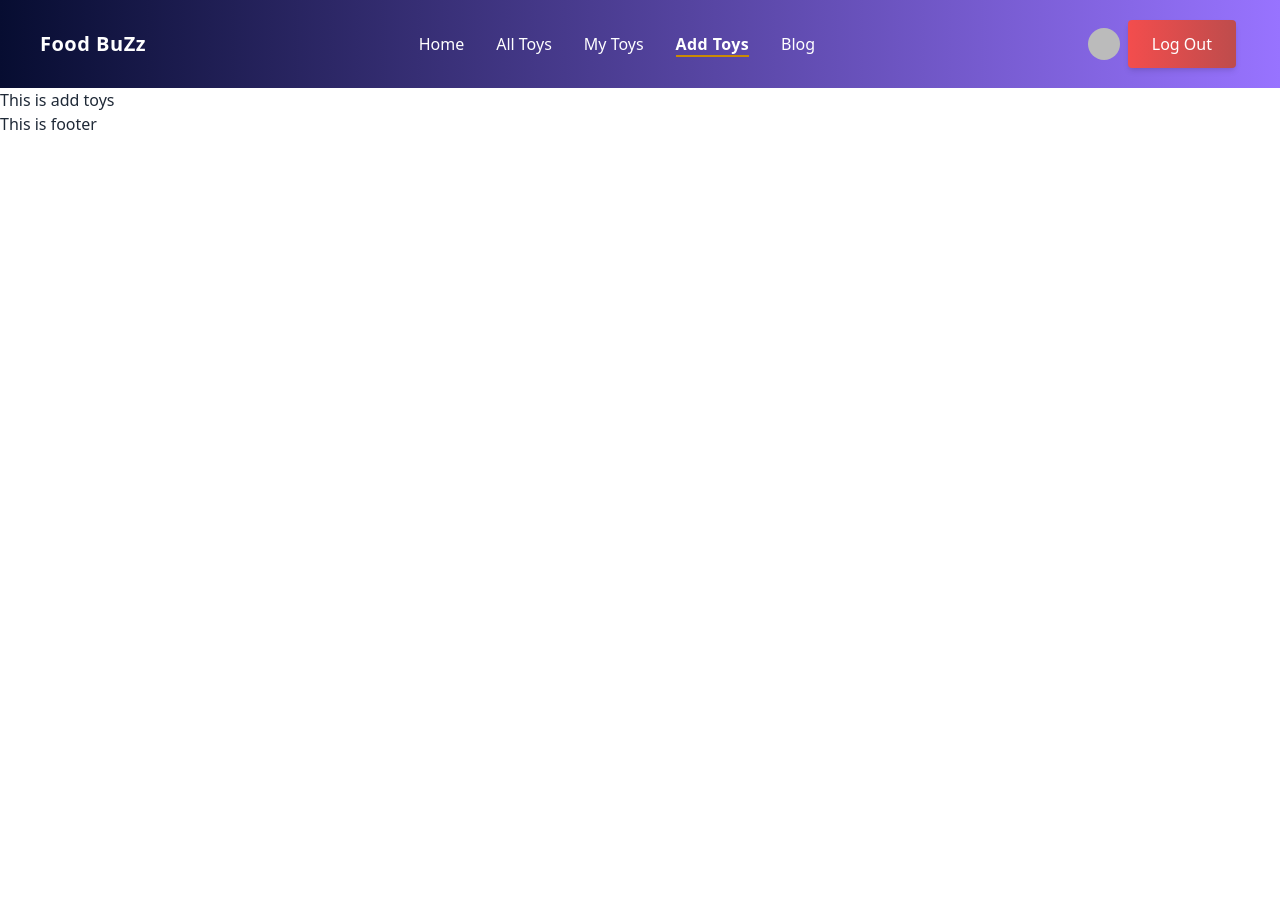
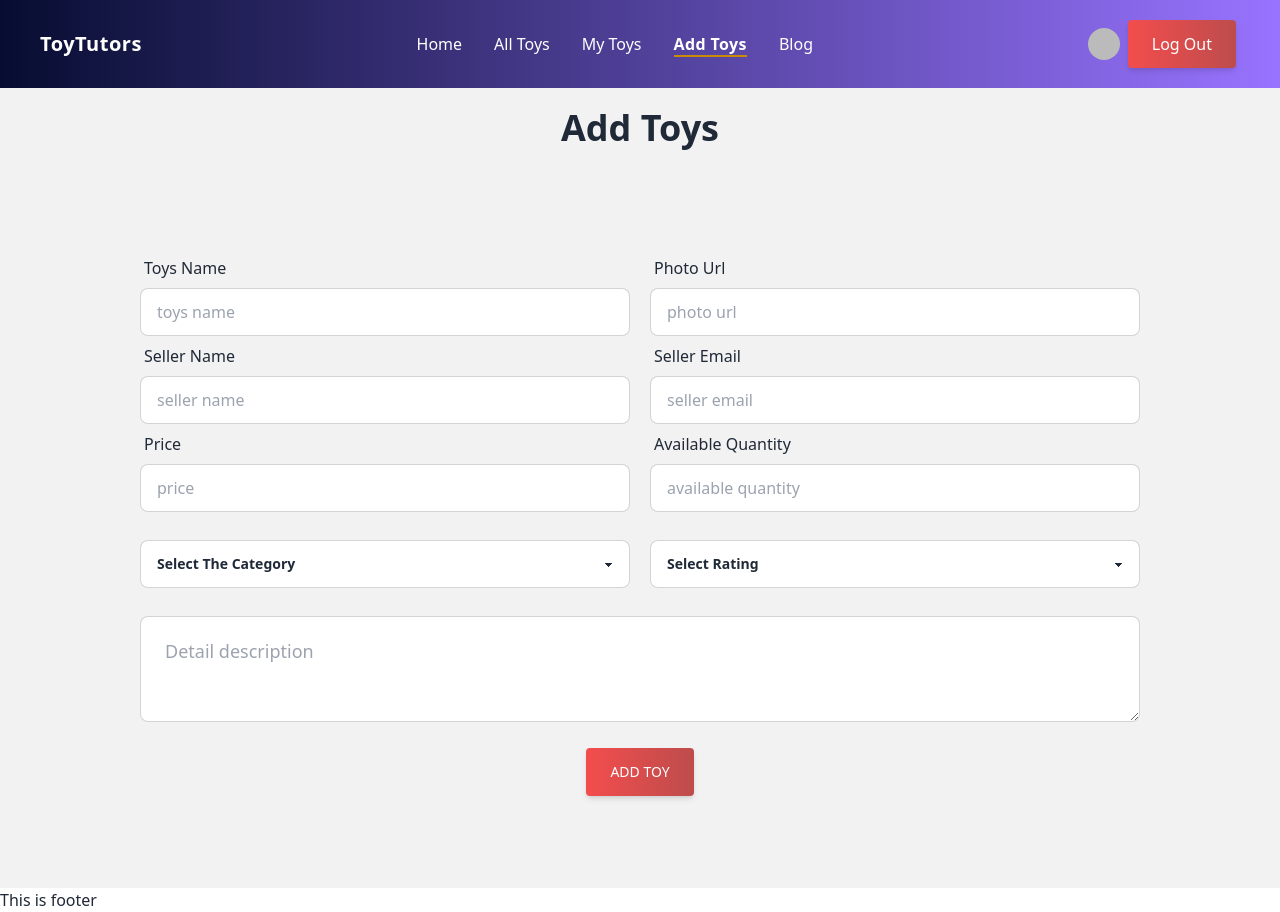
Before and after one commit to AbdullahANoman/Toy-Tustors-client-side, a React (Vite) app: page /addToys in a window 1280 px wide. Before the commit the page ends 800 px from the top, so only its background shows below. Built offline with nearby package versions, Linux system fonts and the light colour scheme; no server answers; sample sign-in values are in the browser's storage.

Commit message:
added add toys

```diff
--- a/package.json
+++ b/package.json
@@ -17,8 +17,10 @@
     "match-sorter": "^6.3.1",
     "react": "^18.2.0",
     "react-dom": "^18.2.0",
+    "react-hook-form": "^7.43.9",
     "react-icons": "^4.8.0",
     "react-router-dom": "^6.11.2",
+    "react-tabs": "^6.0.1",
     "sort-by": "^1.2.0"
   },
   "devDependencies": {
--- a/src/Pages/AddToys/AddToys.jsx
+++ b/src/Pages/AddToys/AddToys.jsx
@@ -1,11 +1,168 @@
-import React from 'react';
+import { useContext } from "react";
+import { useForm } from "react-hook-form";
+import { AuthContext } from "../../Provider/AuthProvider";
 
 const AddToys = () => {
-    return (
-        <div>
-            <p>This is add toys</p>
-        </div>
-    );
+  const { user } = useContext(AuthContext);
+  console.log(user);
+  const {
+    register,
+    handleSubmit,
+    watch,
+    formState: { errors },
+  } = useForm();
+  const onSubmit = (data) => console.log(data);
+
+  console.log(watch("example")); // watch input value by passing the name of it
+
+  return (
+    /* "handleSubmit" will validate your inputs before invoking "onSubmit" */
+    <div className=" md:px-[140px] py-5 min-h-screen bg-base-200">
+      <div className="">
+        <p className="text-center text-4xl font-semibold">Add Toys </p>
+        <form className="mt-[100px]" onSubmit={handleSubmit(onSubmit)}>
+          {/* register your input into the hook by invoking the "register" function */}
+          <div className="flex md:flex-row flex-col w-full gap-5">
+            <div className="md:w-1/2">
+              <label className="label">
+                <span>Toys Name</span>
+              </label>
+              <input
+                defaultValue={""}
+                {...register("toyName")}
+                className="input input-bordered w-full "
+                placeholder="toys name"
+              />
+            </div>
+
+            <div className="md:w-1/2">
+              <label className="label">
+                <p>Photo Url</p>
+              </label>
+              <input
+                defaultValue={""}
+                {...register("photo")}
+                className="input input-bordered w-full"
+                placeholder="photo url"
+              />
+            </div>
+          </div>
+
+          <div className="flex md:flex-row flex-col w-full gap-5">
+            <div className="md:w-1/2">
+              <label className="label">
+                <span>Seller Name</span>
+              </label>
+              <input
+                defaultValue={""}
+                {...register("sellerName")}
+                className="input input-bordered w-full"
+                placeholder="seller name"
+              />
+            </div>
+
+            <div className="md:w-1/2">
+              <label className="label">
+                <span>Seller Email</span>
+              </label>
+              <input
+                defaultValue={""}
+                {...register("sellerEmail")}
+                className="input input-bordered w-full"
+                placeholder="seller email"
+              />
+            </div>
+          </div>
+
+          <div className="flex md:flex-row flex-col w-full gap-5">
+            <div className="md:w-1/2">
+              <label className="label">
+                <span>Price</span>
+              </label>
+              <input
+                defaultValue={""}
+                {...register("price")}
+                className="input input-bordered w-full"
+                placeholder="price"
+              />
+            </div>
+
+            <div className="md:w-1/2">
+              <label className="label">
+                <span>Available Quantity</span>
+              </label>
+              <input
+                defaultValue={""}
+                {...register("quantity", { required: true })}
+                className="input input-bordered w-full"
+                placeholder="available quantity "
+                type="number"
+              />
+            </div>
+          </div>
+
+          <div className="flex md:flex-row flex-col w-full gap-5">
+            <div className="md:w-1/2">
+              <select
+                className="select select-bordered w-full mt-7"
+                {...register("category")}
+              >
+                <option disabled selected>
+                  Select The Category
+                </option>
+                <option value="female"> Math Toys</option>
+                <option value="male">Language Toys</option>
+                <option value="other">Science Toys</option>
+              </select>
+            </div>
+
+            <div className="md:w-1/2">
+              <select
+                className="select select-bordered w-full mt-7"
+                {...register("rating")}
+              >
+                <option disabled selected>
+                  Select Rating
+                </option>
+                <option value="1">1 STAR</option>
+                <option value="2">2 STAR</option>
+                <option value="3">3 STAR</option>
+                <option value="4">4 STAR</option>
+                <option value="5">5 STAR</option>
+              </select>
+            </div>
+          </div>
+
+          <div className="w-full">
+            {/* <label className="label">
+              <span>Detail description</span>
+            </label> */}
+            <textarea
+              defaultValue={""}
+              {...register("description")}
+              placeholder="Detail description"
+              className="textarea textarea-bordered textarea-lg w-full mt-7 "
+              type="text"
+            ></textarea>
+          </div>
+
+          {/* include validation with required or other standard HTML validation rules */}
+          {/* <input {...register("exampleRequired", { required: true })} /> */}
+
+          {/* errors will return when field validation fails  */}
+          {errors.exampleRequired && <span>This field is required</span>}
+
+          <div className="text-center mt-5">
+            <input
+              type="submit"
+              value={"Add Toy"}
+              className="btn btn-primary "
+            />
+          </div>
+        </form>
+      </div>
+    </div>
+  );
 };
 
 export default AddToys;
--- a/src/Pages/Home/Home.jsx
+++ b/src/Pages/Home/Home.jsx
@@ -1,9 +1,11 @@
+import AllCategory from "../../components/AllCategory";
 
 
 const Home = () => {
     return (
         <div>
             <p>This is home</p>
+            <AllCategory></AllCategory>
         </div>
     );
 };
--- a/src/Shared/Navbar.jsx
+++ b/src/Shared/Navbar.jsx
@@ -1,4 +1,3 @@
-
 import { Bars3BottomRightIcon, XMarkIcon } from "@heroicons/react/24/solid";
 import { useContext, useState } from "react";
 import { Link, NavLink } from "react-router-dom";
@@ -19,7 +18,7 @@ const Navbar = () => {
           {/* Logo Section */}
           <Link to="/" className="inline-flex items-center">
             <span className="ml-2 text-xl font-bold tracking-wide text-white">
-              Food BuZz
+              ToyTutors
             </span>
           </Link>
 
@@ -43,10 +42,14 @@ const Navbar = () => {
                 All Toys
               </NavLink>
             </li>
+            {user && (
+              <>
                 <li>
                   <NavLink
                     to="/myToys"
-                className={({ isActive }) => (isActive ? "active" : "default")}
+                    className={({ isActive }) =>
+                      isActive ? "active" : "default"
+                    }
                     title="My Toys"
                   >
                     My Toys
@@ -55,12 +58,16 @@ const Navbar = () => {
                 <li>
                   <NavLink
                     to="/addToys"
-                className={({ isActive }) => (isActive ? "active" : "default")}
+                    className={({ isActive }) =>
+                      isActive ? "active" : "default"
+                    }
                     title="Add Toys"
                   >
                     Add Toys
                   </NavLink>
                 </li>
+              </>
+            )}
 
             <li>
               <NavLink
@@ -122,7 +129,7 @@ const Navbar = () => {
                     <div>
                       <Link to="/" className="inline-flex items-center">
                         <span className="ml-2 text-xl font-bold tracking-wide text-gray-800 uppercase">
-                          Food BuZz
+                        ToyTutors
                         </span>
                       </Link>
                     </div>
@@ -145,7 +152,25 @@ const Navbar = () => {
                           Home
                         </Link>
                       </li>
-
+                      <li className="text-black">
+                        <Link to="/allToys" className="default">
+                          All Toys
+                        </Link>
+                      </li>
+                      {user && (
+                        <>
+                          <li className="text-black">
+                            <Link to="/myToys" className="default">
+                              My Toys
+                            </Link>
+                          </li>
+                          <li className="text-black">
+                            <Link to="/add Toys" className="default">
+                              Add Toys
+                            </Link>
+                          </li>
+                        </>
+                      )}
                       <li>
                         <Link
                           to="/blog"
--- /dev/null
+++ b/src/components/AllCategory.jsx
@@ -0,0 +1,31 @@
+import React, { useState } from "react";
+import { Tab, Tabs, TabList, TabPanel } from "react-tabs";
+import "react-tabs/style/react-tabs.css";
+
+const AllCategory = () => {
+  //   const [activeTab, setActiveTab] = useState("creativeArts");
+
+
+
+
+  //   const handleTabClick = (tabName) => {
+  //       setActiveTab(tabName);
+  //     };
+  // return (
+  //   <Tabs className=''>
+  //     <TabList className={'flex justify-center'}>
+  //       <Tab className={`${activeTab == "creativeArts" ? "bg-red-700 " : ''} btn`} onClick={() => handleTabClick("creativeArts")}>Creative Arts and Crafts</Tab>
+  //       <Tab className={`${activeTab == "puzzle" ? "bg-red-700" : ''} btn` } onClick={() => handleTabClick("puzzle")}>Puzzle and Logic Games</Tab>
+  //     </TabList>
+
+  //     <TabPanel>
+  //       <h2>Any content 1</h2>
+  //     </TabPanel>
+  //     <TabPanel>
+  //       <h2>Any content 2</h2>
+  //     </TabPanel>
+  //   </Tabs>
+  // );
+};
+
+export default AllCategory;
```
Also changed, not shown: 1 other file (tests, documents, lock files or other folders). Lines whose indentation alone changed are shown as unchanged.
